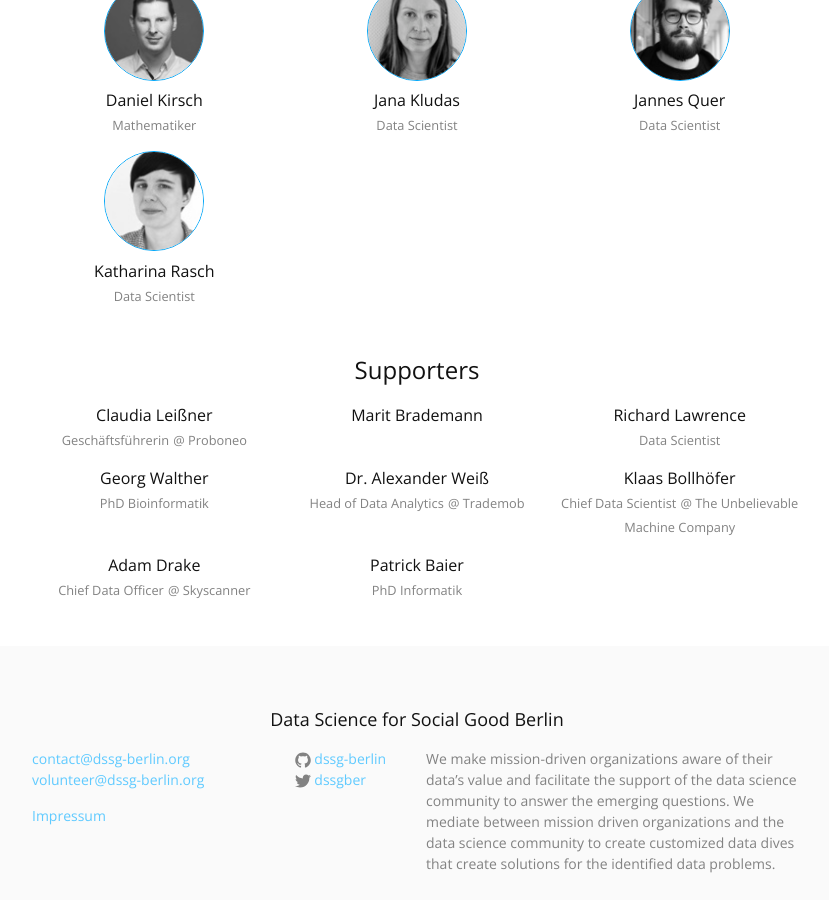
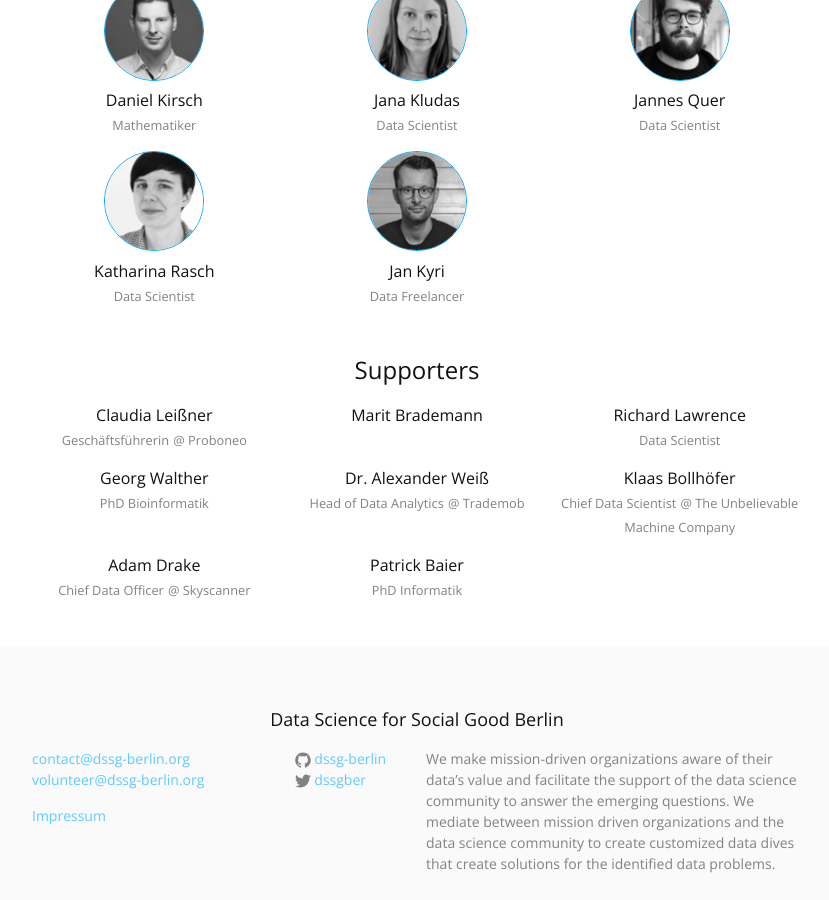
Before and after one commit to dssg-berlin/dssg-berlin.github.io, a Jekyll site: the page built from index.html, in a window 1280 px wide and 900 px high, scrolled down 1299 px. Shown: the whole window, without its empty margins (223-1052 px from the left). Built offline with Jekyll 4.4.1, drawn with Linux system fonts in a browser that asks for light colours; comment, search, counter and statistics services are not loaded.

Commit message:
added info jan

```diff
--- a/index.html
+++ b/index.html
@@ -137,6 +137,11 @@ layout: default
         <span class="person--name">Katharina Rasch</span>
         <span class="person--role">Data Scientist</span>
       </li>
+      <li>
+        <img class="person--image" src='{{ "/images/bio-pics/jan.kyri.100x100.jpg" | relative_url }}'>
+        <span class="person--name">Jan Kyri</span>
+        <span class="person--role">Data Freelancer</span>
+      </li>
     </ul>
   </div>
 
```
Also changed, not shown: images/bio-pics/jan.kyri.100x100.jpg (added).
